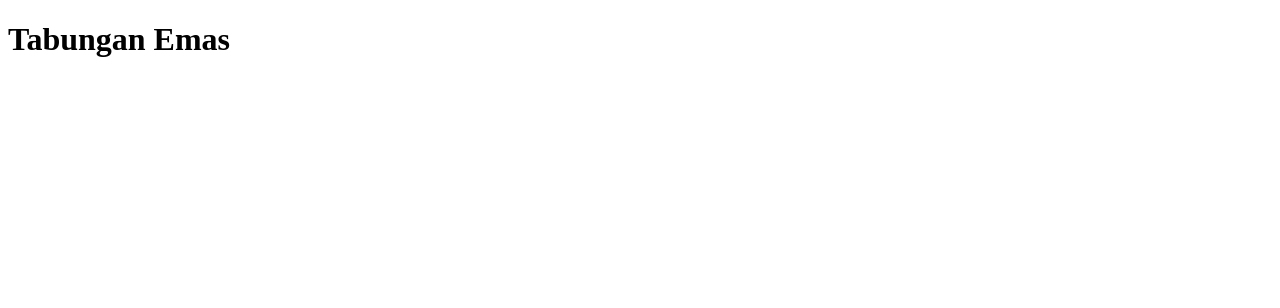
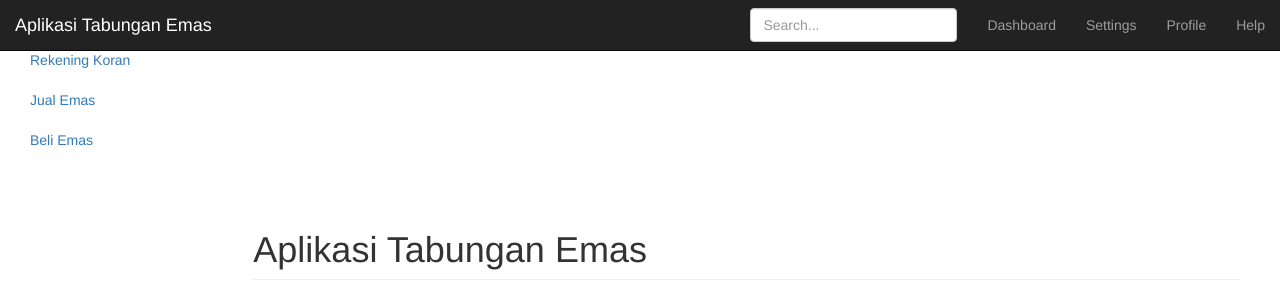
Before and after one commit to ciazhar/angular2-spring-boot, an Angular app in the folder tabungan-emas/: page / in a window 1280 px wide. Shown: the top 308 px of the page. Built offline with nearby package versions, Linux system fonts and the light colour scheme.

Commit message:
bootstrap dan buat component

```diff
--- a/tabungan-emas/package.json
+++ b/tabungan-emas/package.json
@@ -20,7 +20,9 @@
     "@angular/platform-browser": "^4.0.0",
     "@angular/platform-browser-dynamic": "^4.0.0",
     "@angular/router": "^4.0.0",
+    "bootstrap": "^3.3.7",
     "core-js": "^2.4.1",
+    "ng2-bootstrap": "^1.6.3",
     "rxjs": "^5.1.0",
     "zone.js": "^0.8.4"
   },
--- a/tabungan-emas/src/app/app.component.css
+++ b/tabungan-emas/src/app/app.component.css
@@ -0,0 +1,105 @@
+/*
+ * Base structure
+ */
+
+/* Move down content because we have a fixed navbar that is 50px tall */
+body {
+  padding-top: 50px;
+}
+
+
+/*
+ * Global add-ons
+ */
+
+.sub-header {
+  padding-bottom: 10px;
+  border-bottom: 1px solid #eee;
+}
+
+/*
+ * Top navigation
+ * Hide default border to remove 1px line.
+ */
+.navbar-fixed-top {
+  border: 0;
+}
+
+/*
+ * Sidebar
+ */
+
+/* Hide for mobile, show later */
+.sidebar {
+  display: none;
+}
+@media (min-width: 768px) {
+  .sidebar {
+    position: fixed;
+    top: 51px;
+    bottom: 0;
+    left: 0;
+    z-index: 1000;
+    display: block;
+    padding: 20px;
+    overflow-x: hidden;
+    overflow-y: auto; /* Scrollable contents if viewport is shorter than content. */
+    background-color: #f5f5f5;
+    border-right: 1px solid #eee;
+  }
+}
+
+/* Sidebar navigation */
+.nav-sidebar {
+  margin-right: -21px; /* 20px padding + 1px border */
+  margin-bottom: 20px;
+  margin-left: -20px;
+}
+.nav-sidebar > li > a {
+  padding-right: 20px;
+  padding-left: 20px;
+}
+.nav-sidebar > .active > a,
+.nav-sidebar > .active > a:hover,
+.nav-sidebar > .active > a:focus {
+  color: #fff;
+  background-color: #428bca;
+}
+
+
+/*
+ * Main content
+ */
+
+.main {
+  padding: 20px;
+}
+@media (min-width: 768px) {
+  .main {
+    padding-right: 40px;
+    padding-left: 40px;
+  }
+}
+.main .page-header {
+  margin-top: 50px;
+}
+
+
+/*
+ * Placeholder dashboard ideas
+ */
+
+.placeholders {
+  margin-bottom: 30px;
+  text-align: center;
+}
+.placeholders h4 {
+  margin-bottom: 0;
+}
+.placeholder {
+  margin-bottom: 20px;
+}
+.placeholder img {
+  display: inline-block;
+  border-radius: 50%;
+}
--- a/tabungan-emas/src/app/app.component.html
+++ b/tabungan-emas/src/app/app.component.html
@@ -1,3 +1,9 @@
-<h1>
-  {{title}}
-</h1>
+<app-navbar></app-navbar>
+<div class="container-fluid">
+  <div class="row">
+    <app-sidebar></app-sidebar>
+    <div class="col-sm-9 col-sm-offset-3 col-md-10 col-md-offset-2 main">
+      <h1 class="page-header">{{title}}</h1>
+    </div>
+  </div>
+</div>
--- a/tabungan-emas/src/app/app.component.ts
+++ b/tabungan-emas/src/app/app.component.ts
@@ -6,5 +6,5 @@ import { Component } from '@angular/core';
   styleUrls: ['./app.component.css']
 })
 export class AppComponent {
-  title = 'Tabungan Emas';
+  title = 'Aplikasi Tabungan Emas';
 }
--- a/tabungan-emas/src/app/app.module.ts
+++ b/tabungan-emas/src/app/app.module.ts
@@ -4,10 +4,14 @@ import { FormsModule } from '@angular/forms';
 import { HttpModule } from '@angular/http';
 
 import { AppComponent } from './app.component';
+import { NavbarComponent } from './navbar/navbar.component';
+import { SidebarComponent } from './sidebar/sidebar.component';
 
 @NgModule({
   declarations: [
-    AppComponent
+    AppComponent,
+    NavbarComponent,
+    SidebarComponent
   ],
   imports: [
     BrowserModule,
--- /dev/null
+++ b/tabungan-emas/src/app/navbar/navbar.component.html
@@ -0,0 +1,24 @@
+<nav class="navbar navbar-inverse navbar-fixed-top">
+  <div class="container-fluid">
+    <div class="navbar-header">
+      <button type="button" class="navbar-toggle collapsed" data-toggle="collapse" data-target="#navbar" aria-expanded="false" aria-controls="navbar">
+        <span class="sr-only">Toggle navigation</span>
+        <span class="icon-bar"></span>
+        <span class="icon-bar"></span>
+        <span class="icon-bar"></span>
+      </button>
+      <a class="navbar-brand" href="#">{{title}}</a>
+    </div>
+    <div id="navbar" class="navbar-collapse collapse">
+      <ul class="nav navbar-nav navbar-right">
+        <li><a href="#">Dashboard</a></li>
+        <li><a href="#">Settings</a></li>
+        <li><a href="#">Profile</a></li>
+        <li><a href="#">Help</a></li>
+      </ul>
+      <form class="navbar-form navbar-right">
+        <input type="text" class="form-control" placeholder="Search...">
+      </form>
+    </div>
+  </div>
+</nav>
--- /dev/null
+++ b/tabungan-emas/src/app/navbar/navbar.component.ts
@@ -0,0 +1,15 @@
+import { Component, OnInit } from '@angular/core';
+
+@Component({
+  selector: 'app-navbar',
+  templateUrl: './navbar.component.html',
+  styleUrls: ['./navbar.component.css']
+})
+export class NavbarComponent implements OnInit {
+  title = 'Aplikasi Tabungan Emas';
+  constructor() { }
+
+  ngOnInit() {
+  }
+
+}
--- /dev/null
+++ b/tabungan-emas/src/app/sidebar/sidebar.component.html
@@ -0,0 +1,8 @@
+<div class="col-sm-3 col-md-2 sidebar">
+  <ul class="nav nav-sidebar">
+    <li class="active"><a href="#">Dashboard <span class="sr-only">(current)</span></a></li>
+    <li><a href="#">Rekening Koran</a></li>
+    <li><a href="#">Jual Emas</a></li>
+    <li><a href="#">Beli Emas</a></li>
+  </ul>
+</div>
--- /dev/null
+++ b/tabungan-emas/src/app/sidebar/sidebar.component.ts
@@ -0,0 +1,15 @@
+import { Component, OnInit } from '@angular/core';
+
+@Component({
+  selector: 'app-sidebar',
+  templateUrl: './sidebar.component.html',
+  styleUrls: ['./sidebar.component.css']
+})
+export class SidebarComponent implements OnInit {
+
+  constructor() { }
+
+  ngOnInit() {
+  }
+
+}
```
Also changed, not shown: tabungan-emas/.angular-cli.json, tabungan-emas/src/app/navbar/navbar.component.css (added), tabungan-emas/src/app/sidebar/sidebar.component.css (added), 2 other files (tests, documents, lock files or other folders).
